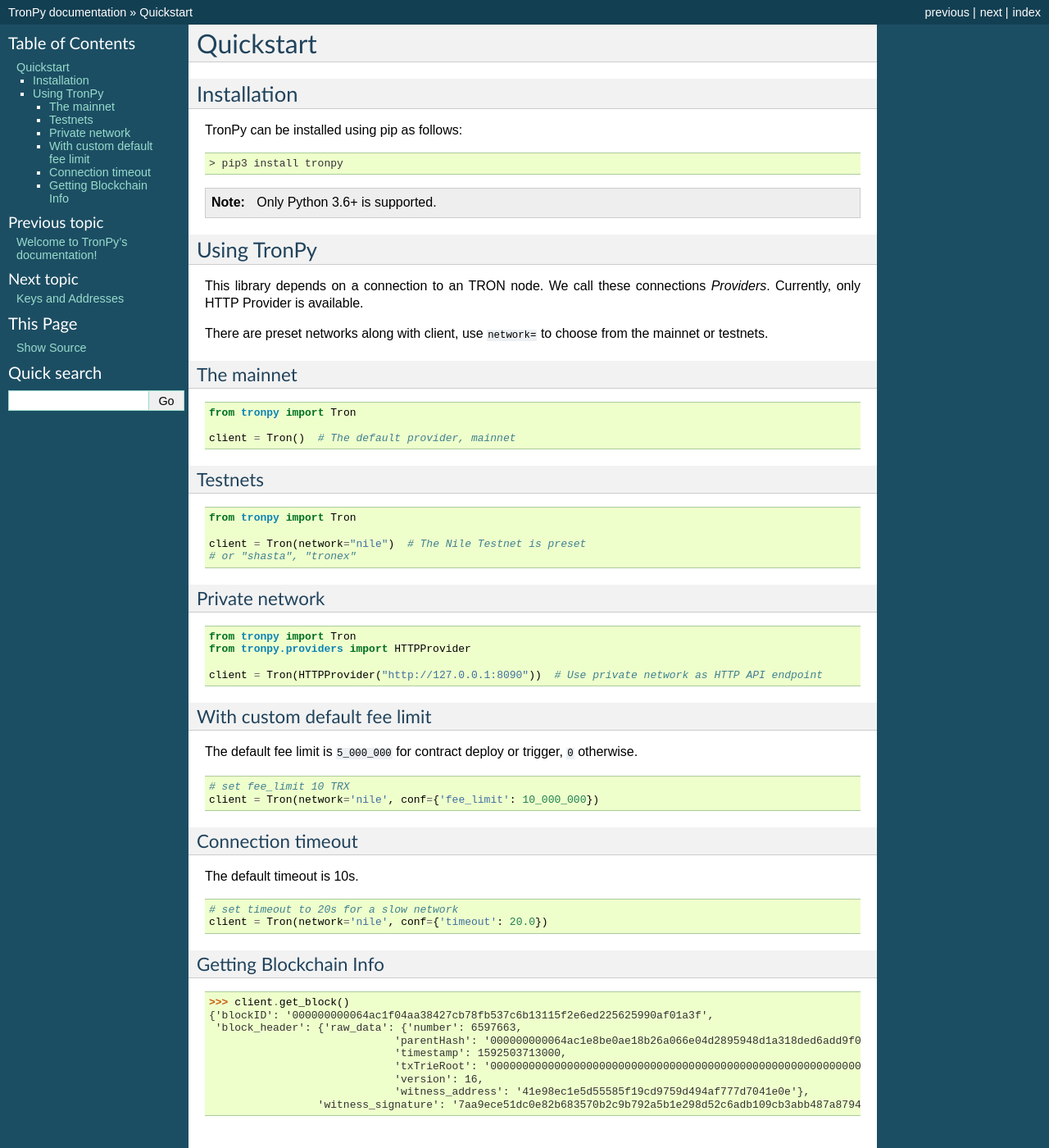
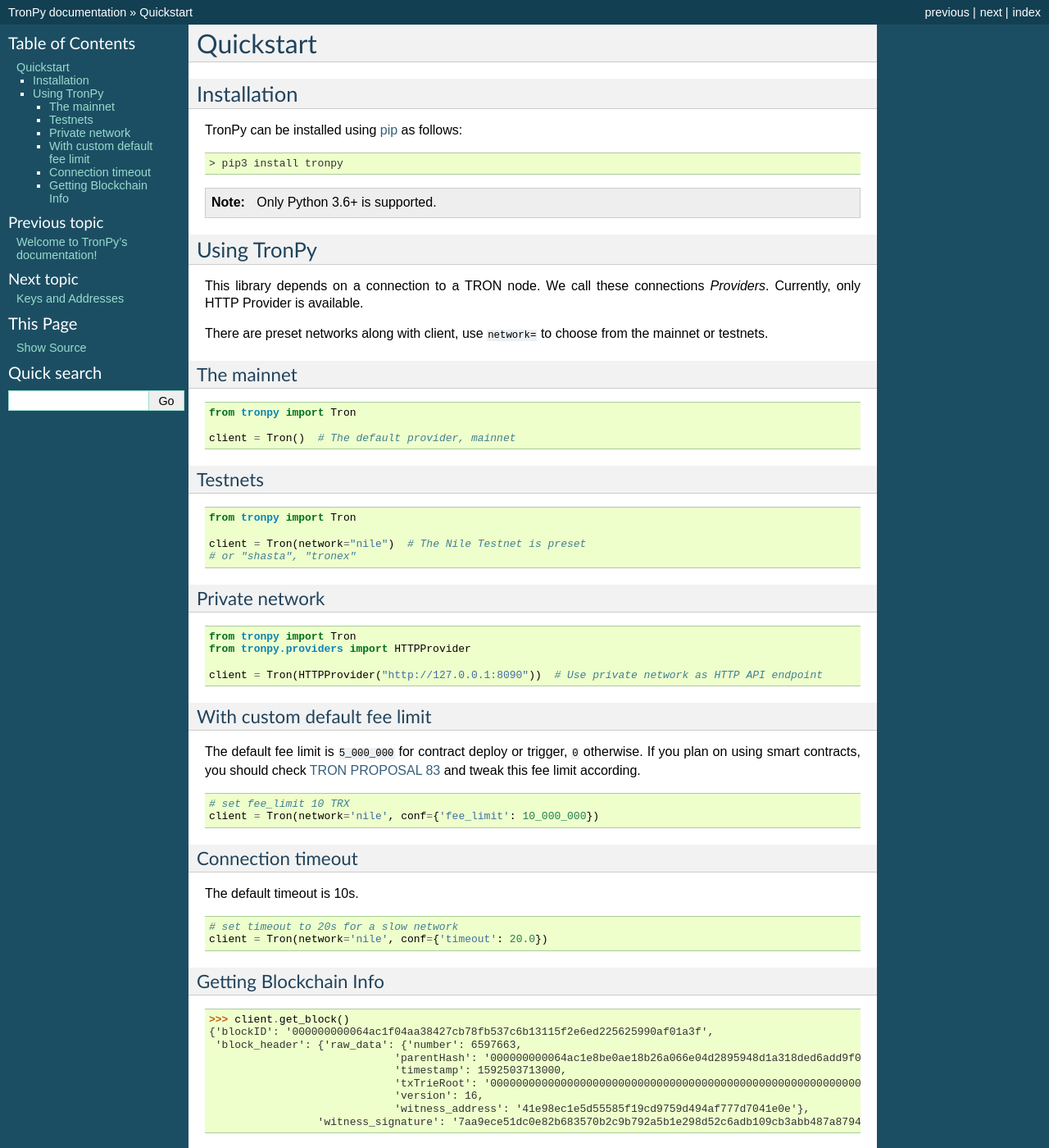
Before and after one commit to andelf/tronpy, a Sphinx documentation site: the page built from docs/quickstart.rst, in a window 1280 px wide and 1400 px high. Shown: the whole window at 82% size. Built offline with Sphinx 7.4.7, drawn with Linux system fonts in a browser that asks for light colours.

Commit message:
Documentation improving.

```diff
--- a/docs/contract.rst
+++ b/docs/contract.rst
@@ -1,12 +1,12 @@
 Smart Contract
 ==============
 
-Smart contract is the key feature of TRON network. Creating and interacting with smart contract are made easy by TronPy.
+Smart contract are the key feature of TRON network. Creating and interacting with smart contract are made easy by TronPy.
 
 Calling smart contract
 ----------------------
 
-There are two types of smart contract call, `const call` and `trigger call`. For a `const call`, the contract method
+There are two types of smart contract calls, `const call` and `trigger call`. For a `const call`, the contract method
 must be marked `pure` or `view`. And the calling result will be returned immediately.
 
 While the `trigger call` is just a type of system contract call, you sign the calling transaction, and broadcast it.
--- a/docs/quickstart.rst
+++ b/docs/quickstart.rst
@@ -6,7 +6,7 @@
 Installation
 ------------
 
-TronPy can be installed using pip as follows:
+TronPy can be installed using `pip <https://pypi.org/project/pip/>`_ as follows:
 
 .. code-block:: console
 
@@ -18,7 +18,7 @@
 Using TronPy
 ------------
 
-This library depends on a connection to an TRON node. We call these connections `Providers`. Currently,
+This library depends on a connection to a TRON node. We call these connections `Providers`. Currently,
 only HTTP Provider is available.
 
 There are preset networks along with client, use ``network=`` to choose from the mainnet or testnets.
@@ -56,6 +56,8 @@
 ^^^^^^^^^^^^^^^^^^^^^^^^^^^^^
 
 The default fee limit is ``5_000_000`` for contract deploy or trigger, ``0`` otherwise.
+If you plan on using smart contracts, you should check `TRON PROPOSAL 83 <https://tronscan.io/#/proposal/83>`_ and tweak
+this fee limit according.
 
 .. code-block:: python
 
```
